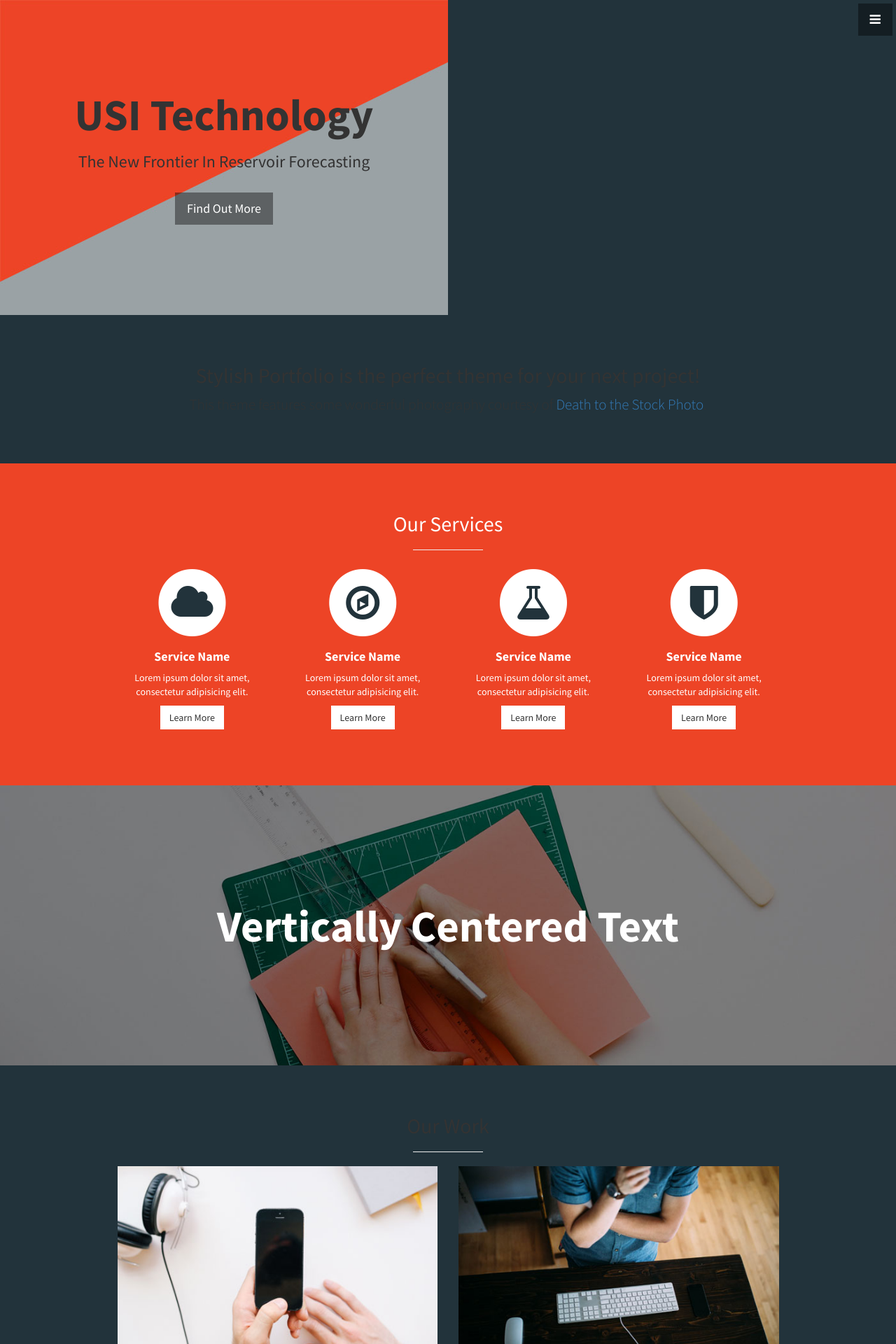
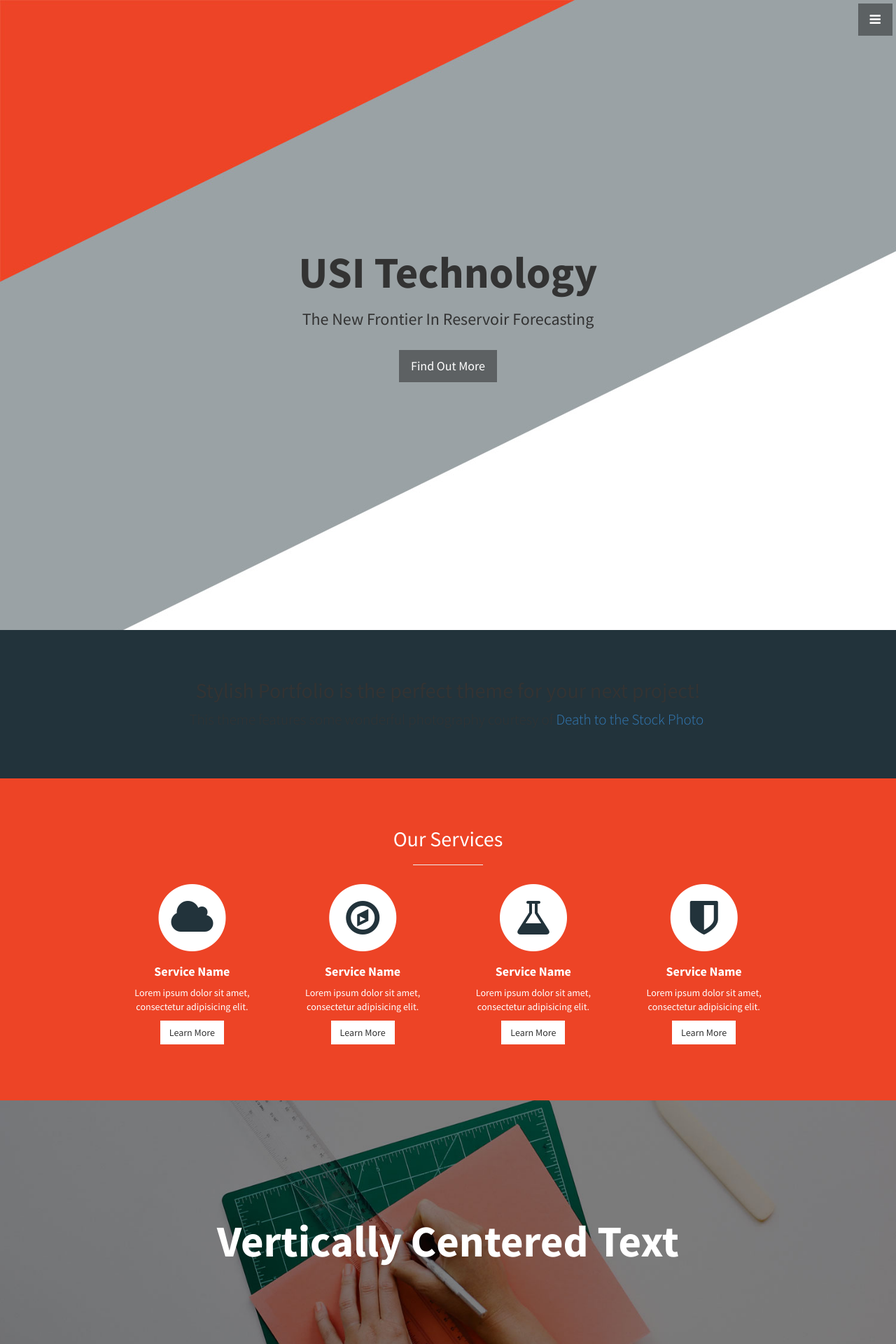
Before and after one commit to volny/stylish-portfolio-jekyll, a Jekyll site: the page built from index.html, in a window 1280 px wide. Shown: the top 1920 px of the page at 70% size. Built offline with Jekyll 4.4.1, drawn with Linux system fonts in a browser that asks for light colours.

Commit message:
Update stylish-portfolio.css

```diff
--- a/css/stylish-portfolio.css
+++ b/css/stylish-portfolio.css
@@ -165,8 +165,8 @@ hr.small {
 .header {
     display: table;
     position: relative;
-    width: 50%;
-    height: 50%;
+    width: 100%;
+    height: 100%;
     background: url(../img/bcg.jpg)  !important;
     -webkit-background-size: cover;
     -moz-background-size: cover;
```
